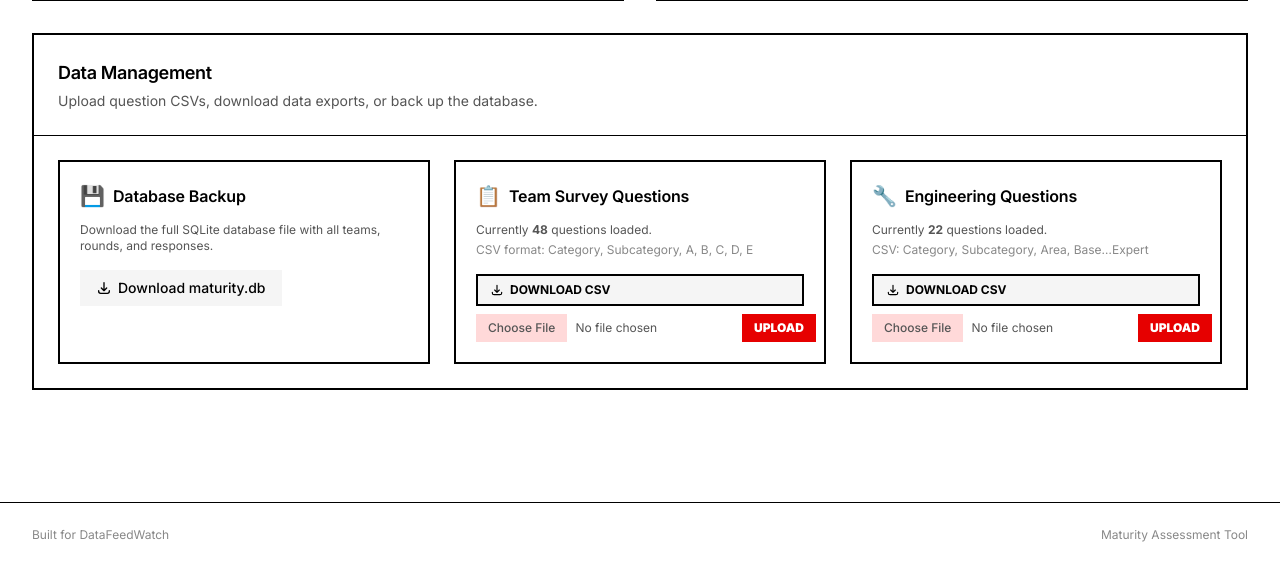
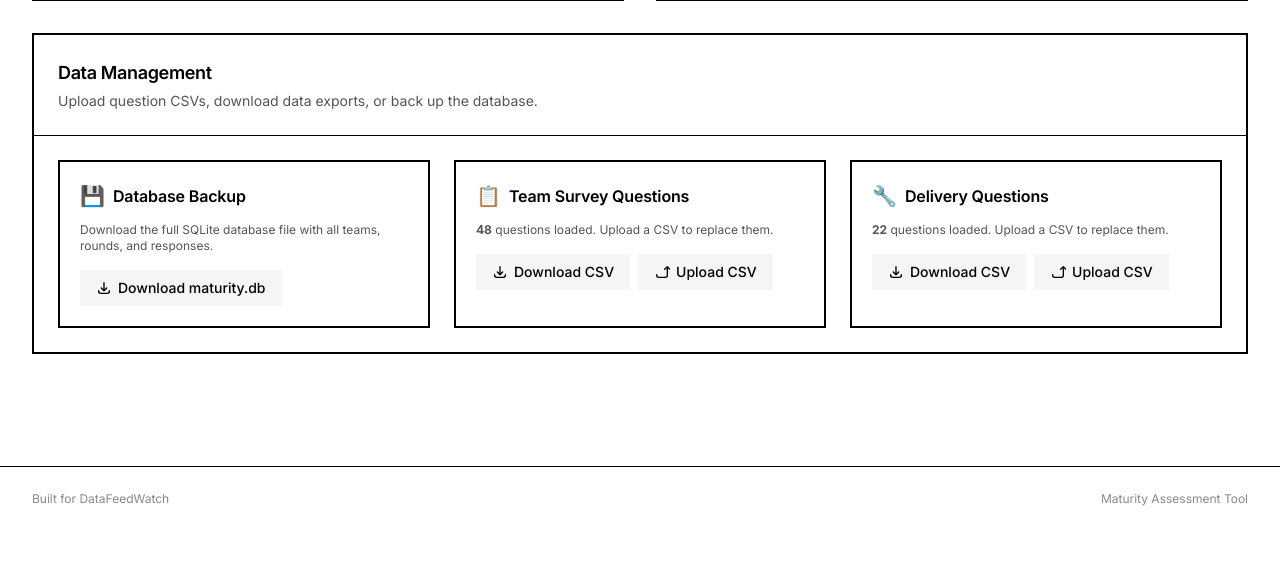
Before and after one commit to MajowyLas/team-maturity, a FastAPI app: page /admin in a window 1280 px wide. Shown: the part 751-1318 px from the top of the page. After the commit the page ends 1257 px from the top, so only its background shows below. Run offline with FastAPI, Linux system fonts and the light colour scheme; data that the repository does not hold is empty; some libraries are stand-ins or nearby versions.

Commit message:
Simplify Data Management: clean Download/Upload CSV buttons
Replace raw file input + separate Upload button with styled button
labels that match the Database Backup style. File picker opens on
click, confirm dialog fires, then auto-submits.

Co-Authored-By: Claude Opus 4.6 <noreply@anthropic.com>

```diff
--- a/app/templates/admin.html
+++ b/app/templates/admin.html
@@ -222,23 +222,21 @@
                     <span class="text-xl">📋</span>
                     <h3 class="font-semibold text-hub-text">Team Survey Questions</h3>
                 </div>
-                <p class="text-xs text-hub-muted mb-1">Currently <strong>{{ team_q_count }}</strong> questions loaded.</p>
-                <p class="text-xs text-hub-faint mb-4">CSV format: Category, Subcategory, A, B, C, D, E</p>
-                <div class="flex flex-col gap-2">
+                <p class="text-xs text-hub-muted mb-4"><strong>{{ team_q_count }}</strong> questions loaded. Upload a CSV to replace them.</p>
+                <div class="flex flex-wrap items-center gap-2">
                     <a href="/admin/data/download-questions/team"
-                       class="inline-flex items-center gap-1.5 px-3 py-1.5 bg-hub-hover text-hub-text text-xs font-bold uppercase border-2 border-hub-border hover:bg-hub-hover active:scale-[0.97] transition-all duration-200">
-                        <svg class="w-3.5 h-3.5" fill="none" stroke="currentColor" viewBox="0 0 24 24"><path stroke-linecap="round" stroke-linejoin="round" stroke-width="2" d="M4 16v1a3 3 0 003 3h10a3 3 0 003-3v-1m-4-4l-4 4m0 0l-4-4m4 4V4"/></svg>
+                       class="inline-flex items-center gap-1.5 px-4 py-2 bg-hub-hover text-hub-text rounded-lg text-sm font-medium hover:bg-hub-border active:scale-[0.97] transition-all duration-200">
+                        <svg class="w-4 h-4" fill="none" stroke="currentColor" viewBox="0 0 24 24"><path stroke-linecap="round" stroke-linejoin="round" stroke-width="2" d="M4 16v1a3 3 0 003 3h10a3 3 0 003-3v-1m-4-4l-4 4m0 0l-4-4m4 4V4"/></svg>
                         Download CSV
                     </a>
                     <form method="POST" action="/admin/data/upload-questions/team" enctype="multipart/form-data"
-                          class="flex items-center gap-2">
-                        <input type="file" name="file" accept=".csv" required
-                               class="text-xs text-hub-muted file:mr-2 file:py-1.5 file:px-3 file:rounded-none file:border-0 file:text-xs file:font-medium file:bg-accent-500/15 file:text-hub-muted hover:file:bg-hub-hover">
-                        <button type="submit"
-                                onclick="return confirm('This will replace all team survey questions. Existing responses will keep their scores but may reference outdated questions. Continue?')"
-                                class="px-3 py-1.5 bg-accent-600 text-white text-xs font-black uppercase hover:bg-accent-500 active:scale-[0.97] transition-all duration-150 whitespace-nowrap">
-                            Upload
-                        </button>
+                          class="inline-flex items-center gap-2">
+                        <label class="inline-flex items-center gap-1.5 px-4 py-2 bg-hub-hover text-hub-text rounded-lg text-sm font-medium hover:bg-hub-border active:scale-[0.97] transition-all duration-200 cursor-pointer">
+                            <svg class="w-4 h-4" fill="none" stroke="currentColor" viewBox="0 0 24 24"><path stroke-linecap="round" stroke-linejoin="round" stroke-width="2" d="M4 16v1a3 3 0 003 3h10a3 3 0 003-3v-1m4-8l-4-4m0 0L16 8m4-4v12"/></svg>
+                            Upload CSV
+                            <input type="file" name="file" accept=".csv" required class="hidden"
+                                   onchange="if(confirm('This will replace all team survey questions. Continue?')) this.form.submit();">
+                        </label>
                     </form>
                 </div>
             </div>
@@ -247,25 +245,23 @@
             <div class="border-2 border-hub-border p-5">
                 <div class="flex items-center gap-2 mb-3">
                     <span class="text-xl">🔧</span>
-                    <h3 class="font-semibold text-hub-text">Engineering Questions</h3>
+                    <h3 class="font-semibold text-hub-text">Delivery Questions</h3>
                 </div>
-                <p class="text-xs text-hub-muted mb-1">Currently <strong>{{ eng_q_count }}</strong> questions loaded.</p>
-                <p class="text-xs text-hub-faint mb-4">CSV: Category, Subcategory, Area, Base…Expert</p>
-                <div class="flex flex-col gap-2">
+                <p class="text-xs text-hub-muted mb-4"><strong>{{ eng_q_count }}</strong> questions loaded. Upload a CSV to replace them.</p>
+                <div class="flex flex-wrap items-center gap-2">
                     <a href="/admin/data/download-questions/engineering"
-                       class="inline-flex items-center gap-1.5 px-3 py-1.5 bg-hub-hover text-hub-text text-xs font-bold uppercase border-2 border-hub-border hover:bg-hub-hover active:scale-[0.97] transition-all duration-200">
-                        <svg class="w-3.5 h-3.5" fill="none" stroke="currentColor" viewBox="0 0 24 24"><path stroke-linecap="round" stroke-linejoin="round" stroke-width="2" d="M4 16v1a3 3 0 003 3h10a3 3 0 003-3v-1m-4-4l-4 4m0 0l-4-4m4 4V4"/></svg>
+                       class="inline-flex items-center gap-1.5 px-4 py-2 bg-hub-hover text-hub-text rounded-lg text-sm font-medium hover:bg-hub-border active:scale-[0.97] transition-all duration-200">
+                        <svg class="w-4 h-4" fill="none" stroke="currentColor" viewBox="0 0 24 24"><path stroke-linecap="round" stroke-linejoin="round" stroke-width="2" d="M4 16v1a3 3 0 003 3h10a3 3 0 003-3v-1m-4-4l-4 4m0 0l-4-4m4 4V4"/></svg>
                         Download CSV
                     </a>
                     <form method="POST" action="/admin/data/upload-questions/engineering" enctype="multipart/form-data"
-                          class="flex items-center gap-2">
-                        <input type="file" name="file" accept=".csv" required
-                               class="text-xs text-hub-muted file:mr-2 file:py-1.5 file:px-3 file:rounded-none file:border-0 file:text-xs file:font-medium file:bg-accent-500/15 file:text-hub-muted hover:file:bg-hub-hover">
-                        <button type="submit"
-                                onclick="return confirm('This will replace all engineering assessment questions. Existing responses will keep their scores but may reference outdated questions. Continue?')"
-                                class="px-3 py-1.5 bg-accent-600 text-white text-xs font-black uppercase hover:bg-accent-500 active:scale-[0.97] transition-all duration-150 whitespace-nowrap">
-                            Upload
-                        </button>
+                          class="inline-flex items-center gap-2">
+                        <label class="inline-flex items-center gap-1.5 px-4 py-2 bg-hub-hover text-hub-text rounded-lg text-sm font-medium hover:bg-hub-border active:scale-[0.97] transition-all duration-200 cursor-pointer">
+                            <svg class="w-4 h-4" fill="none" stroke="currentColor" viewBox="0 0 24 24"><path stroke-linecap="round" stroke-linejoin="round" stroke-width="2" d="M4 16v1a3 3 0 003 3h10a3 3 0 003-3v-1m4-8l-4-4m0 0L16 8m4-4v12"/></svg>
+                            Upload CSV
+                            <input type="file" name="file" accept=".csv" required class="hidden"
+                                   onchange="if(confirm('This will replace all delivery assessment questions. Continue?')) this.form.submit();">
+                        </label>
                     </form>
                 </div>
             </div>
```
